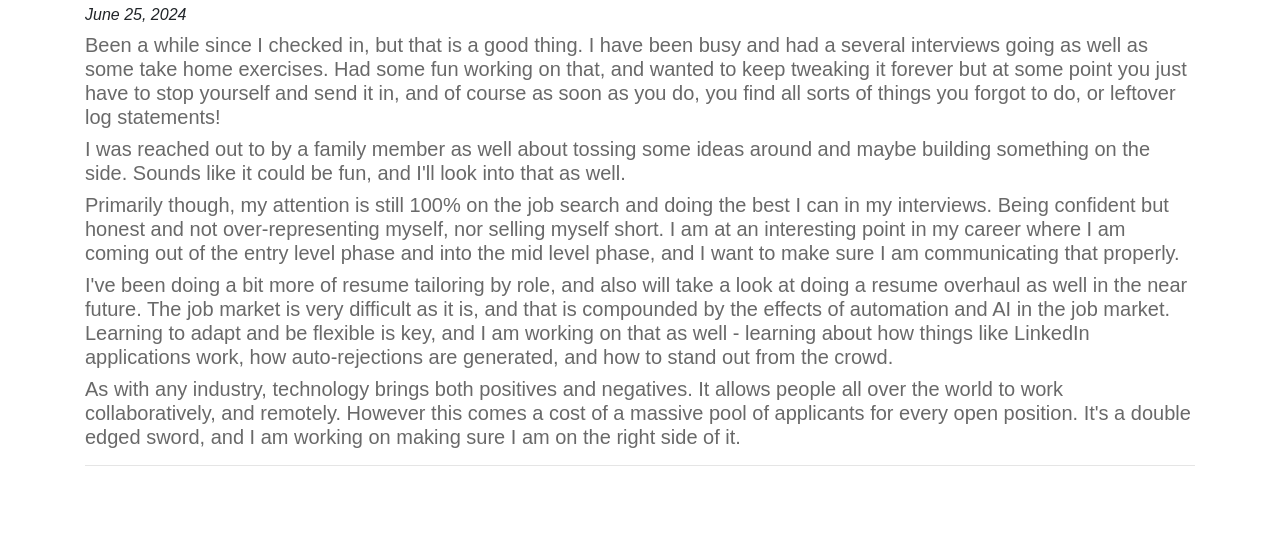
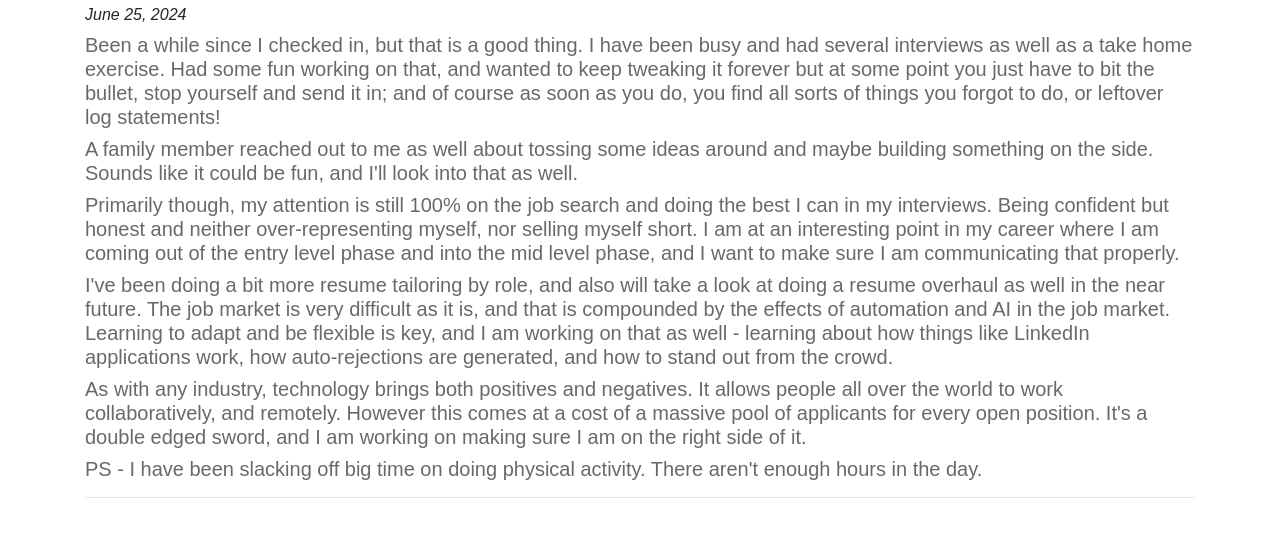
Before and after one commit to JWhist/NewPersonalSite, a website: page public_html/blog/2024-06-25.html in a window 1280 px wide. Shown: the part 257-794 px from the top of the page. Drawn offline with Linux system fonts and the light colour scheme; files that its build step writes are made by us from their sources.

Commit message:
spell/grammar checking

```diff
--- a/public_html/blog/2024-06-25.html
+++ b/public_html/blog/2024-06-25.html
@@ -76,23 +76,27 @@
         </div>
         <div class="container">
           <p class="h5">
-            Been a while since I checked in, but that is a good thing. I have been busy and had a several interviews going as well as some take home exercises. Had some fun working on that, and wanted to keep tweaking it forever but at some point you just have to stop yourself and send it in, and of course as soon as you do, you find all sorts of things you forgot to do, or leftover log statements!
+            Been a while since I checked in, but that is a good thing. I have been busy and had several interviews as well as a take home exercise. Had some fun working on that, and wanted to keep tweaking it forever but at some point you just have to bit the bullet, stop yourself and send it in; and of course as soon as you do, you find all sorts of things you forgot to do, or leftover log statements!
           </p>
 
           <p class="h5">
-            I was reached out to by a family member as well about tossing some ideas around and maybe building something on the side. Sounds like it could be fun, and I'll look into that as well.
+            A family member reached out to me as well about tossing some ideas around and maybe building something on the side. Sounds like it could be fun, and I'll look into that as well.
           </p>
 
           <p class="h5">
-            Primarily though, my attention is still 100% on the job search and doing the best I can in my interviews. Being confident but honest and not over-representing myself, nor selling myself short. I am at an interesting point in my career where I am coming out of the entry level phase and into the mid level phase, and I want to make sure I am communicating that properly.
+            Primarily though, my attention is still 100% on the job search and doing the best I can in my interviews. Being confident but honest and neither over-representing myself, nor selling myself short. I am at an interesting point in my career where I am coming out of the entry level phase and into the mid level phase, and I want to make sure I am communicating that properly.
           </p>
 
           <p class="h5">
-            I've been doing a bit more of resume tailoring by role, and also will take a look at doing a resume overhaul as well in the near future. The job market is very difficult as it is, and that is compounded by the effects of automation and AI in the job market. Learning to adapt and be flexible is key, and I am working on that as well - learning about how things like LinkedIn applications work, how auto-rejections are generated, and how to stand out from the crowd.
+            I've been doing a bit more resume tailoring by role, and also will take a look at doing a resume overhaul as well in the near future. The job market is very difficult as it is, and that is compounded by the effects of automation and AI in the job market. Learning to adapt and be flexible is key, and I am working on that as well - learning about how things like LinkedIn applications work, how auto-rejections are generated, and how to stand out from the crowd.
           </p>
 
           <p class="h5">
-            As with any industry, technology brings both positives and negatives. It allows people all over the world to work collaboratively, and remotely. However this comes a cost of a massive pool of applicants for every open position. It's a double edged sword, and I am working on making sure I am on the right side of it.
+            As with any industry, technology brings both positives and negatives. It allows people all over the world to work collaboratively, and remotely. However this comes at a cost of a massive pool of applicants for every open position. It's a double edged sword, and I am working on making sure I am on the right side of it.
+          </p>
+
+          <p class="h5">
+            PS - I have been slacking off big time on doing physical activity. There aren't enough hours in the day.
           </p>
 
           <hr>
```
